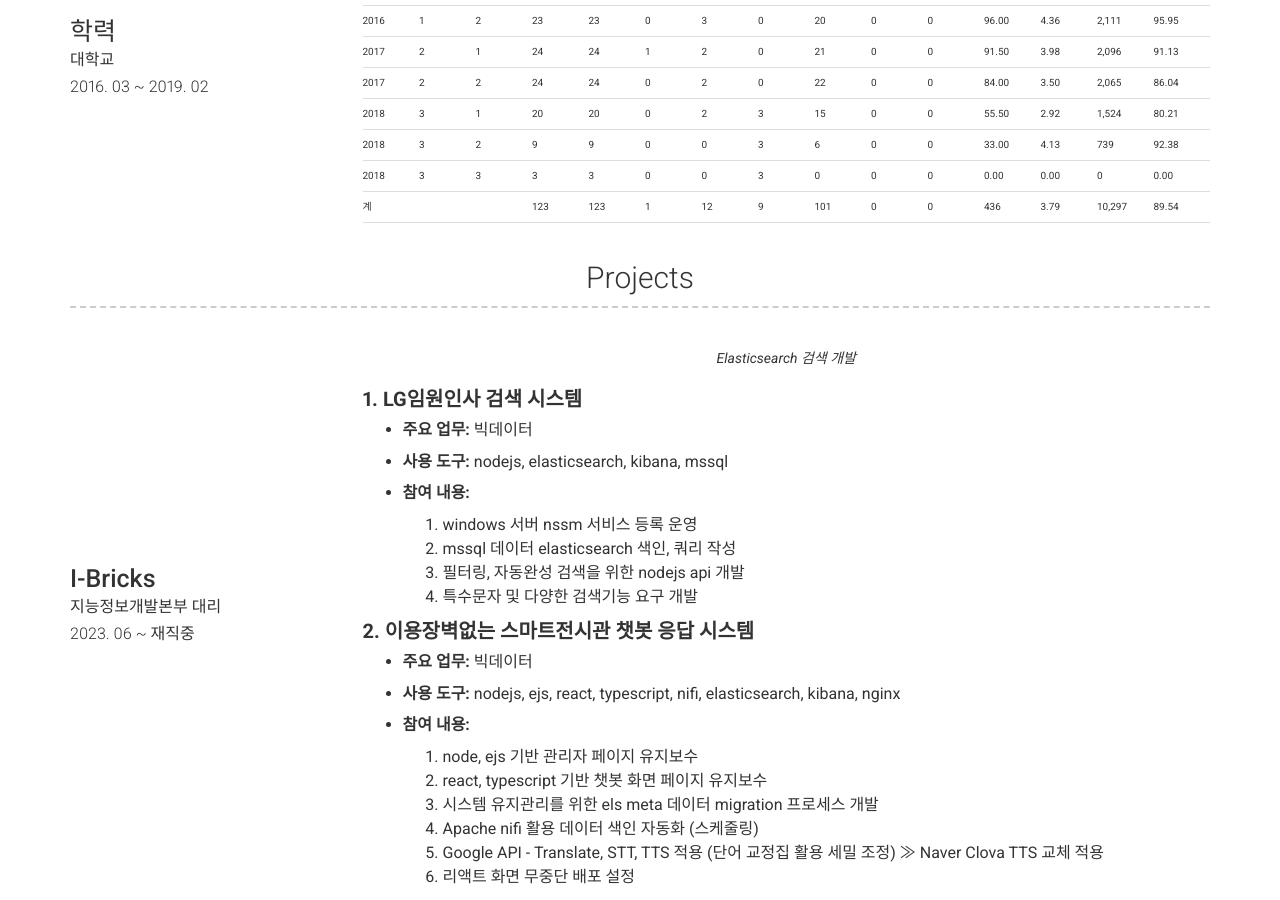
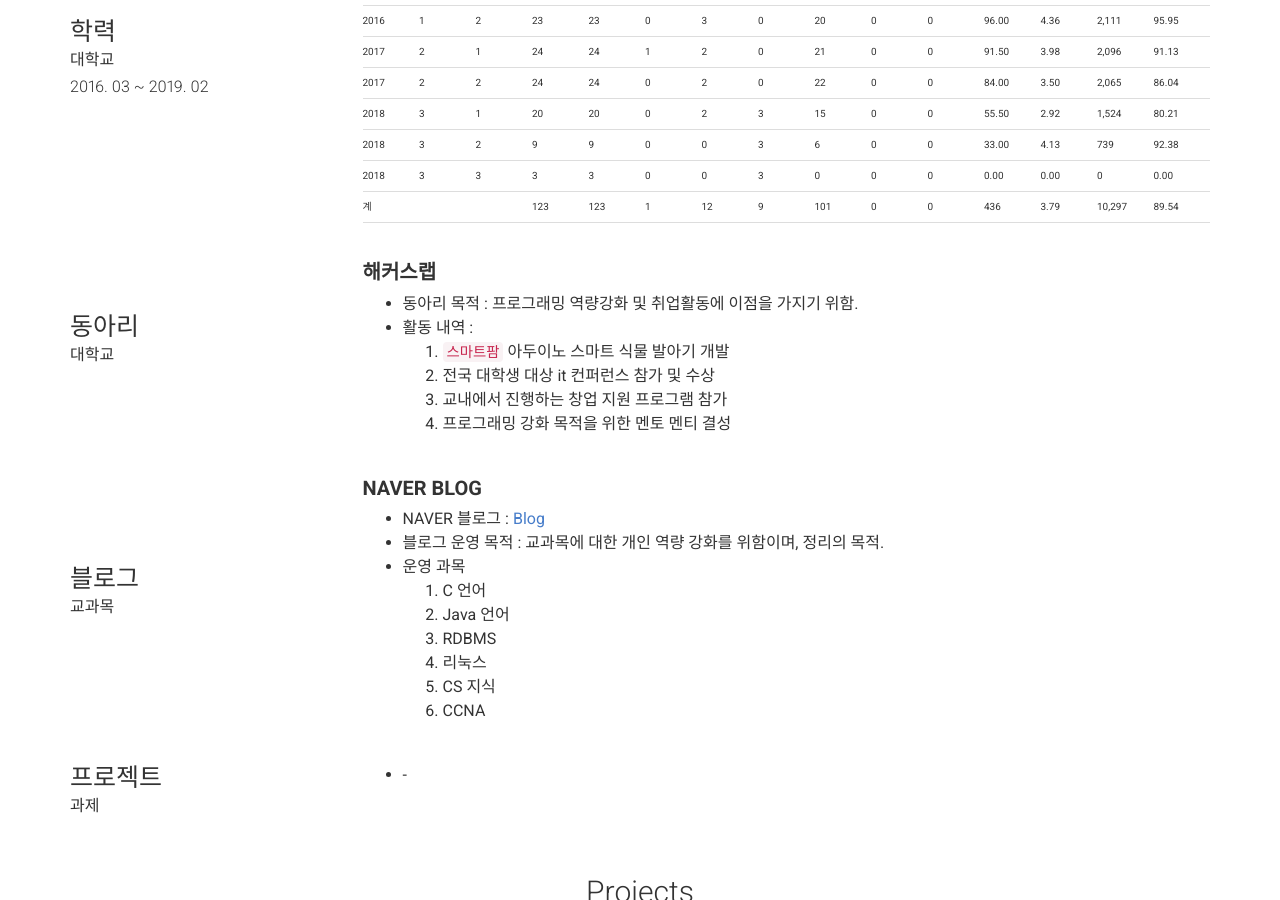
Before and after one commit to sihyeonleee/sihyeonleee.github.io, a Jekyll site: the page built from index.md, in a window 1280 px wide and 900 px high, scrolled down 745 px. Built offline with Jekyll 4.4.1, drawn with Linux system fonts in a browser that asks for light colours; nearby versions of some CDN libraries.

Commit message:
no message

```diff
--- a/_config.yml
+++ b/_config.yml
@@ -114,11 +114,41 @@ content:
             </tr>
           </table>
 
-      # - layout: left
-      #   title: 프로젝트
-      #   sub_title: 과제
-      #   description: | # this will include new lines to allow paragraphs
-      #     ****
+      - layout: left
+        title: 동아리
+        sub_title: 대학교
+        description: | # this will include new lines to allow paragraphs
+          **해커스랩**
+          ---
+          - 동아리 목적 : 프로그래밍 역량강화 및 취업활동에 이점을 가지기 위함.
+          - 활동 내역 :
+            1. `스마트팜` 아두이노 스마트 식물 발아기 개발
+            2. 전국 대학생 대상 it 컨퍼런스 참가 및 수상
+            3. 교내에서 진행하는 창업 지원 프로그램 참가
+            4. 프로그래밍 강화 목적을 위한 멘토 멘티 결성
+
+      - layout: left
+        title: 블로그
+        sub_title: 교과목
+        description: | # this will include new lines to allow paragraphs
+          **NAVER BLOG**
+          ---
+          - NAVER 블로그 : <a href="https://blog.naver.com/dltlgus313">Blog</a>
+          - 블로그 운영 목적 : 교과목에 대한 개인 역량 강화를 위함이며, 정리의 목적.
+          - 운영 과목
+            1. C 언어
+            2. Java 언어
+            3. RDBMS
+            6. 리눅스
+            7. CS 지식
+            8. CCNA
+
+      - layout: left
+        title: 프로젝트
+        sub_title: 과제
+        description: | # this will include new lines to allow paragraphs
+          -
+          -
 
   - title: Projects
     layout: list
```
